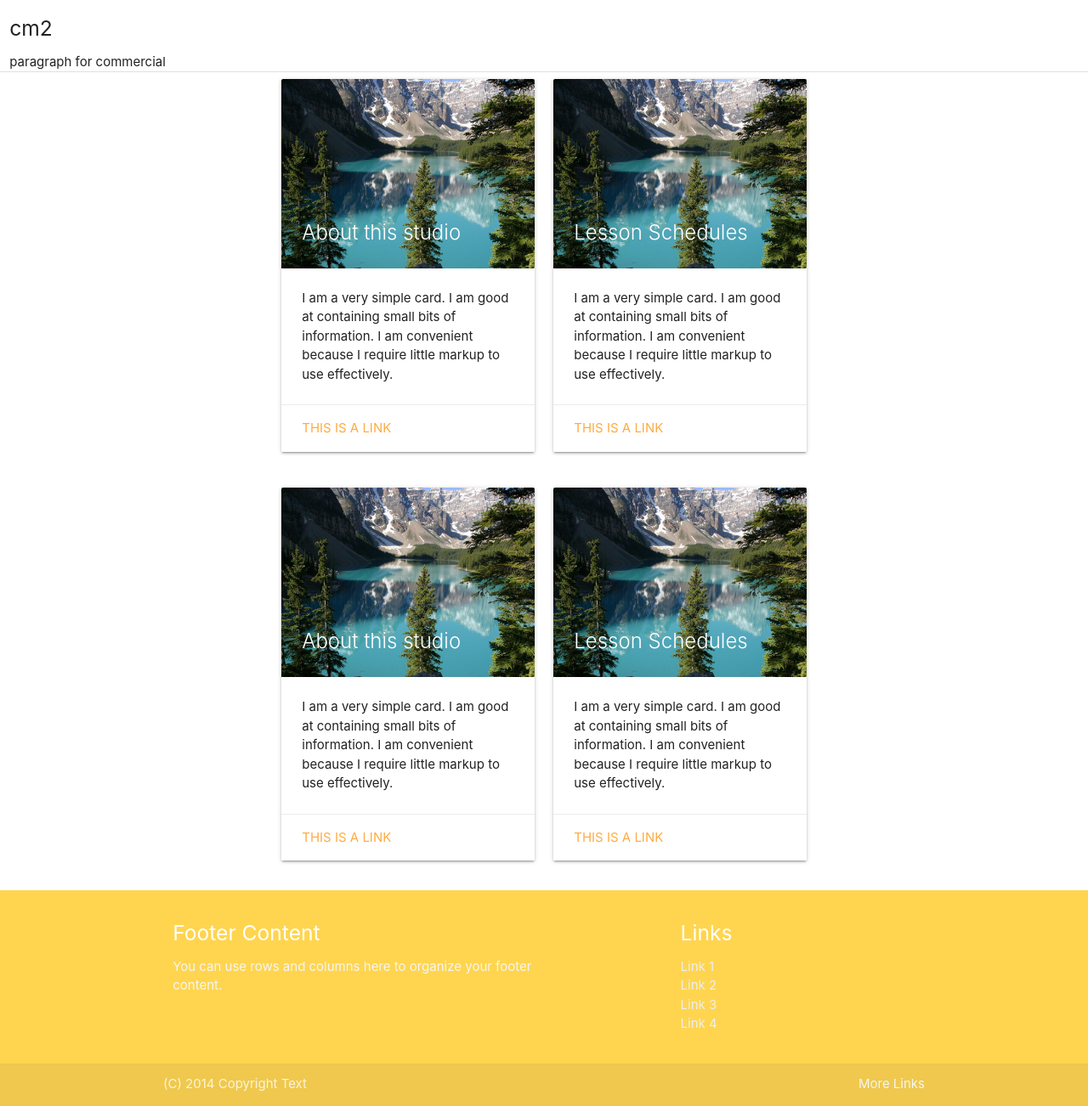
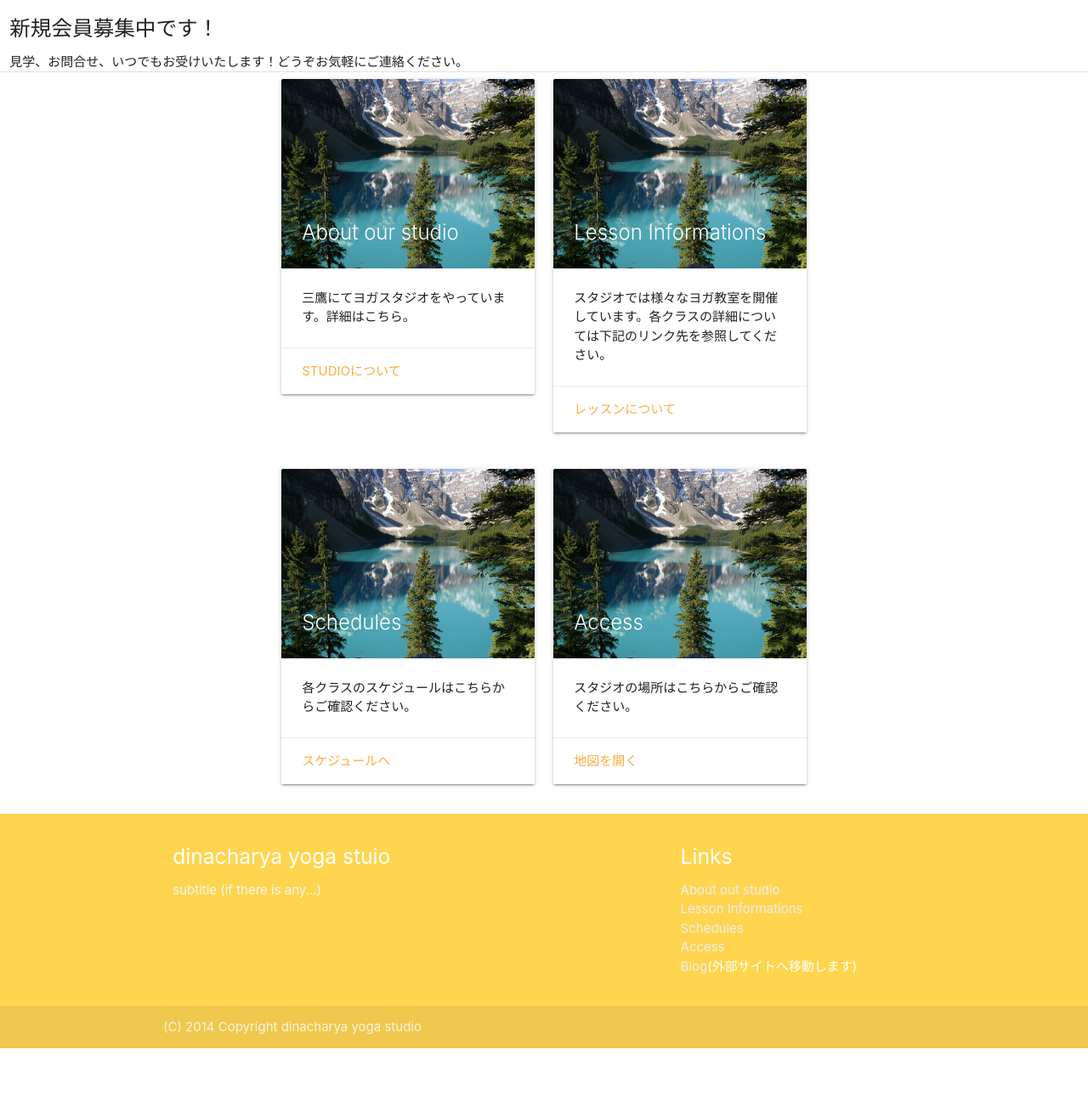
Before and after one commit to guchuan0/guchuan0.github.io, a plain HTML site: page sample1/index.html in a window 1280 px wide. Shown: the part 380-1682 px from the top of the page at 85% size. After the commit the page ends 1614 px from the top, so only its background shows below. Drawn offline with nearby package versions, Linux system fonts and the light colour scheme.

Commit message:
add template.html

```diff
--- a/sample1/index.html
+++ b/sample1/index.html
@@ -6,21 +6,24 @@
 <!--Import materialize.css-->
 <link rel="stylesheet" href="https://cdnjs.cloudflare.com/ajax/libs/materialize/1.0.0-beta/css/materialize.min.css">
 
+<meta http-equiv="Content-Type" content="text/html; charset=UTF-8">
 <!--Let browser know website is optimized for mobile-->
-      <meta name="viewport" content="width=device-width, initial-scale=1.0"/>
+<meta name="viewport" content="width=device-width, initial-scale=1.0" />
 
 <script src="https://code.jquery.com/jquery-3.3.1.min.js" integrity="sha256-FgpCb/KJQlLNfOu91ta32o/NMZxltwRo8QtmkMRdAu8=" crossorigin="anonymous"></script>
 </head>
 
 <script type="text/javascript">
-  $(document).ready(function(){
+    $(document).ready(function() {
         $('.carousel.carousel-slider').carousel({
-      numVisible: 1,
-      fullwidth: true,
-      indicators: true
+            numVisible : 1,
+            fullwidth : true,
+            indicators : true
         });
-    $(".dropdown-trigger").dropdown();
-    autoplay();
+        $(".dropdown-trigger").dropdown({
+            constrainWidth : false
+        });
+        setTimeout(autoplay, 7500);
     });
     function autoplay() {
         $('.carousel.carousel-slider').carousel('next');
@@ -32,14 +35,14 @@
 
   <!-- header part -->
   <ul id="dropdown1" class="dropdown-content">
-  <li><a href="#!">one</a></li>
-  <li><a href="#!">two</a></li>
-  <li class="divider"></li>
-  <li><a href="#!">three</a></li>
+    <li><a href="#!">About our studio</a></li>
+    <li><a href="#!">Lesson Informations</a></li>
+    <li><a href="#!">Schedules</a></li>
+    <li><a href="#!">Access</a></li>
   </ul>
   <nav>
     <div class="nav-wrapper amber lighten-2">
-    <a href="#!" class="center brand-logo">Logo</a>
+      <a href="#!" class="center brand-logo">dinacharya yoga</a>
       <ul class="right">
         <!-- Dropdown Trigger -->
         <li><a class="dropdown-trigger" href="#!" data-target="dropdown1"><i class="large material-icons">dehaze</i></a></li>
@@ -51,56 +54,51 @@
   <div class="carousel carousel-slider">
     <div class="carousel-item">
       <div class="row center">
-      <div class="col s12" style="background: url('images/sample-1.jpg'); background-repeat: no-repeat; background-size: cover; height:300px;">
-      </div>
+        <div class="col s12" style="background: url('images/sample-1.jpg'); background-repeat: no-repeat; background-size: cover; height: 300px;"></div>
       </div>
       <div class="row">
-      <div class="col s12" style="background-color: #EEEEEE;">
-        <h5>cm1</h5>
-        <p>paragraph for commercial</p>
+        <div class="col s12">
+          <h5>新規会員募集中です！</h5>
+          <p>見学、お問合せ、いつでもお受けいたします！どうぞお気軽にご連絡ください。</p>
         </div>
       </div>
     </div>
     <div class="carousel-item">
       <div class="row center">
-      <div class="col s12" style="background: url('images/sample-1.jpg'); background-repeat: no-repeat; background-size: cover; height:300px;">
-      </div>
+        <div class="col s12" style="background: url('images/sample-1.jpg'); background-repeat: no-repeat; background-size: cover; height: 300px;"></div>
       </div>
       <div class="row">
         <div class="col s12">
-        <h5>cm2</h5>
-        <p>paragraph for commercial</p>
+          <h5>こんなレッスンもやってます</h5>
+          <p>色んな講師による色んなクラス。自分に合うクラスを探してみませんか？</p>
         </div>
       </div>
     </div>
     <div class="carousel-item">
       <div class="row center">
-      <div class="col s12" style="background: url('images/sample-1.jpg'); background-repeat: no-repeat; background-size: cover; height:300px;">
-      </div>
+        <div class="col s12" style="background: url('images/sample-1.jpg'); background-repeat: no-repeat; background-size: cover; height: 300px;"></div>
       </div>
       <div class="row">
         <div class="col s12">
-        <h5>cm3</h5>
-        <p>paragraph for commercial</p>
+          <h5>H30年度スケジュールを更新しました</h5>
+          <p>スケジュールの方が更新されました。予約等の際にはご確認をお願いします。</p>
         </div>
       </div>
     </div>
     <div class="carousel-item">
       <div class="row center">
-      <div class="col s12" style="background: url('images/sample-1.jpg'); background-repeat: no-repeat; background-size: cover; height:300px;">
-      </div>
+        <div class="col s12" style="background: url('images/sample-1.jpg'); background-repeat: no-repeat; background-size: cover; height: 300px;"></div>
       </div>
       <div class="row">
         <div class="col s12">
-        <h5>cm4</h5>
-        <p>paragraph for commercial</p>
+          <h5>ブログやインスタもやってます</h5>
+          <p>講師やスタッフによるブログ、インスタの更新を行なっています。スタジオの雰囲気を少しでもお届けできれば幸いです。</p>
         </div>
       </div>
     </div>
     <div class="carousel-item">
       <div class="row center">
-      <div class="col s12" style="background: url('images/sample-1.jpg'); background-repeat: no-repeat; background-size: cover; height:300px;">
-      </div>
+        <div class="col s12" style="background: url('images/sample-1.jpg'); background-repeat: no-repeat; background-size: cover; height: 300px;"></div>
       </div>
       <div class="row">
         <div class="col s12">
@@ -119,30 +117,26 @@
     <div class="col s5 m3">
       <div class="card">
         <div class="card-image">
-          <img src="images/sample-1.jpg">
-          <span class="card-title">About this studio</span>
+          <img src="images/sample-1.jpg"> <span class="card-title">About our studio</span>
         </div>
         <div class="card-content">
-          <p>I am a very simple card. I am good at containing small bits of information.
-          I am convenient because I require little markup to use effectively.</p>
+          <p>三鷹にてヨガスタジオをやっています。詳細はこちら。</p>
         </div>
         <div class="card-action">
-          <a href="#">This is a link</a>
+          <a href="#">studioについて</a>
         </div>
       </div>
     </div>
     <div class="col s5 m3">
       <div class="card">
         <div class="card-image">
-          <img src="images/sample-1.jpg">
-          <span class="card-title">Lesson Schedules</span>
+          <img src="images/sample-1.jpg"> <span class="card-title">Lesson Informations</span>
         </div>
         <div class="card-content">
-          <p>I am a very simple card. I am good at containing small bits of information.
-          I am convenient because I require little markup to use effectively.</p>
+          <p>スタジオでは様々なヨガ教室を開催しています。各クラスの詳細については下記のリンク先を参照してください。</p>
         </div>
         <div class="card-action">
-          <a href="#">This is a link</a>
+          <a href="#">レッスンについて</a>
         </div>
       </div>
     </div>
@@ -153,30 +147,26 @@
     <div class="col s5 m3">
       <div class="card">
         <div class="card-image">
-          <img src="images/sample-1.jpg">
-          <span class="card-title">About this studio</span>
+          <img src="images/sample-1.jpg"> <span class="card-title">Schedules</span>
         </div>
         <div class="card-content">
-          <p>I am a very simple card. I am good at containing small bits of information.
-          I am convenient because I require little markup to use effectively.</p>
+          <p>各クラスのスケジュールはこちらからご確認ください。</p>
         </div>
         <div class="card-action">
-          <a href="#">This is a link</a>
+          <a href="#">スケジュールへ</a>
         </div>
       </div>
     </div>
     <div class="col s5 m3">
       <div class="card">
         <div class="card-image">
-          <img src="images/sample-1.jpg">
-          <span class="card-title">Lesson Schedules</span>
+          <img src="images/sample-1.jpg"> <span class="card-title">Access</span>
         </div>
         <div class="card-content">
-          <p>I am a very simple card. I am good at containing small bits of information.
-          I am convenient because I require little markup to use effectively.</p>
+          <p>スタジオの場所はこちらからご確認ください。</p>
         </div>
         <div class="card-action">
-          <a href="#">This is a link</a>
+          <a href="#">地図を開く</a>
         </div>
       </div>
     </div>
@@ -188,24 +178,24 @@
     <div class="container">
       <div class="row">
         <div class="col l6 s12">
-                <h5 class="white-text">Footer Content</h5>
-                <p class="grey-text text-lighten-4">You can use rows and columns here to organize your footer content.</p>
+          <h5 class="white-text">dinacharya yoga stuio</h5>
+          <p class="grey-text text-lighten-4">subtitle (if there is any...)</p>
         </div>
         <div class="col l4 offset-l2 s12">
           <h5 class="white-text">Links</h5>
           <ul>
-                  <li><a class="grey-text text-lighten-3" href="#!">Link 1</a></li>
-                  <li><a class="grey-text text-lighten-3" href="#!">Link 2</a></li>
-                  <li><a class="grey-text text-lighten-3" href="#!">Link 3</a></li>
-                  <li><a class="grey-text text-lighten-3" href="#!">Link 4</a></li>
+            <li><a class="grey-text text-lighten-3" href="#!">About out studio</a></li>
+            <li><a class="grey-text text-lighten-3" href="#!">Lesson Informations</a></li>
+            <li><a class="grey-text text-lighten-3" href="#!">Schedules</a></li>
+            <li><a class="grey-text text-lighten-3" href="#!">Access</a></li>
+            <li><a class="grey-text text-lighten-3" href="#!">Blog</a>(外部サイトへ移動します)</li>
           </ul>
         </div>
       </div>
     </div>
     <div class="footer-copyright">
       <div class="container">
-            (C) 2014 Copyright Text
-            <a class="grey-text text-lighten-4 right" href="#!">More Links</a>
+        (C) 2014 Copyright dinacharya yoga studio
       </div>
     </div>
   </footer>
```
Also changed, not shown: sample1/pages/access.html (added, +86 -0 lines), sample1/pages/template.html (added, +85 -0 lines). Lines whose indentation alone changed are shown as unchanged.
